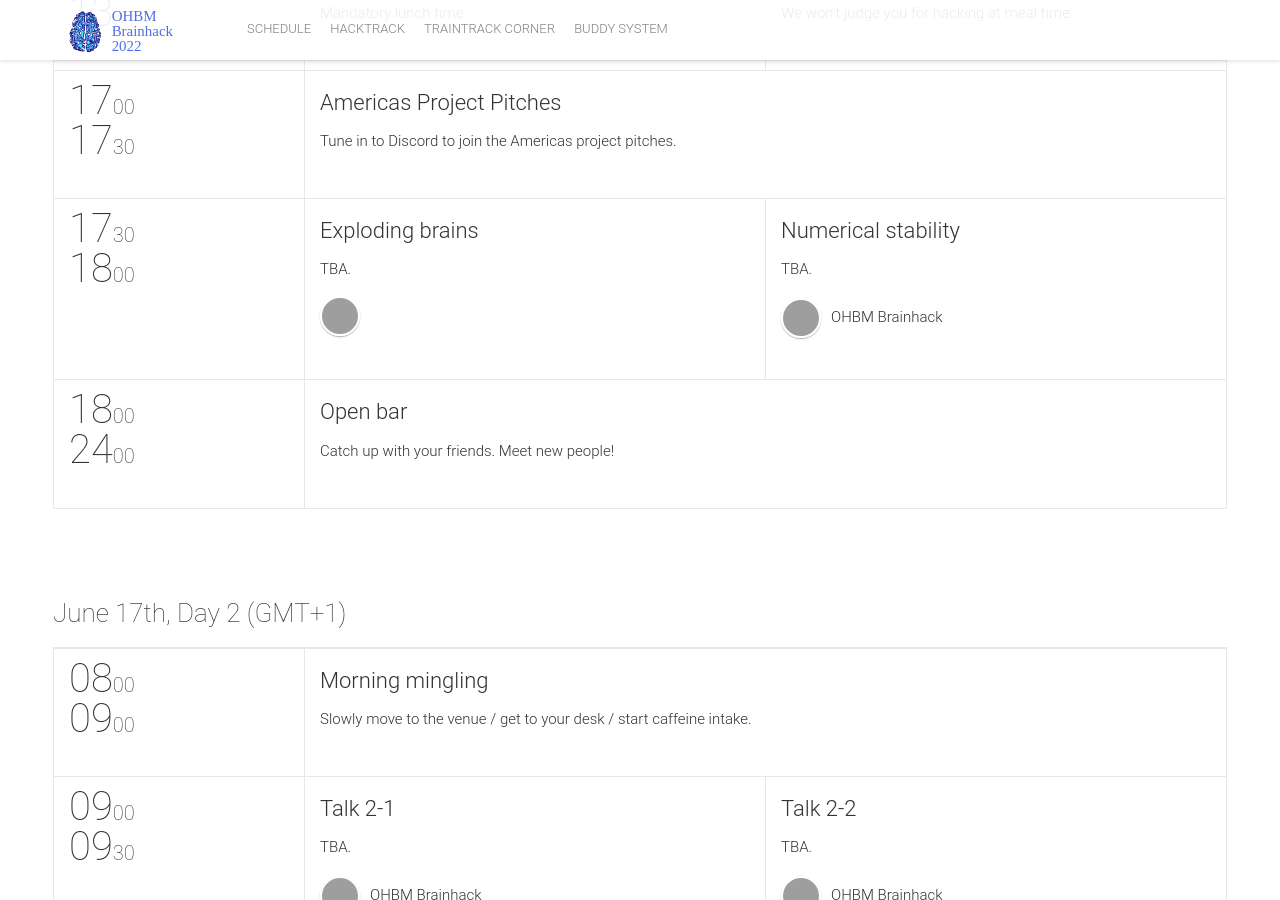
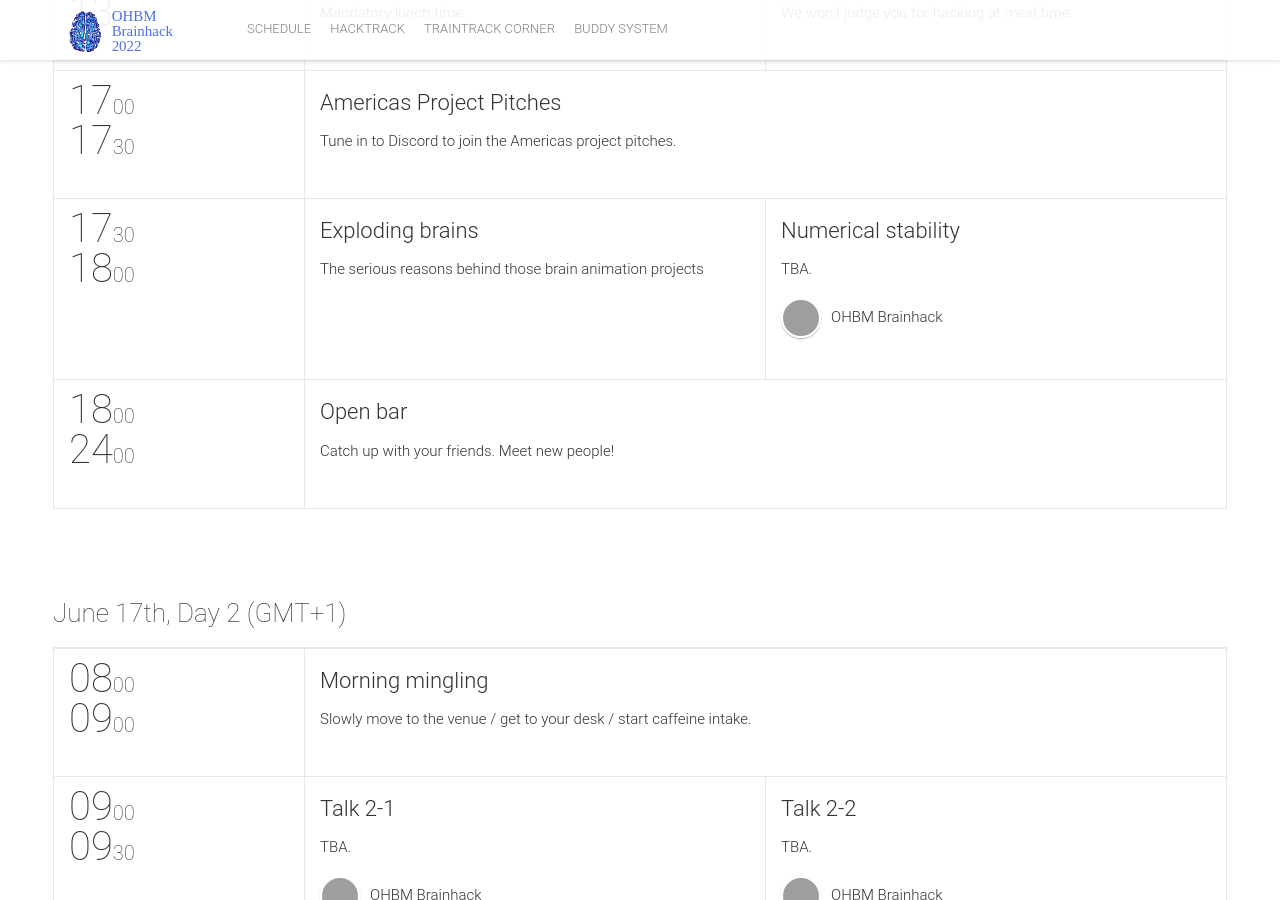
Before and after one commit to ohbm/hackathon2022, a Jekyll site: the page built from schedule/emea.html, in a window 1280 px wide and 900 px high, scrolled down 1082 px. Built offline with Jekyll 4.4.1, drawn with Linux system fonts in a browser that asks for light colours; nearby versions of some CDN libraries; grey boxes are pictures that could not be loaded.

Commit message:
Update sessions.yml
test

```diff
--- a/_data/sessions.yml
+++ b/_data/sessions.yml
@@ -200,13 +200,11 @@
   type: traintrack
   title: "Exploding brains"  # please edit this
   place: "Queen Margrat Union Main Stage / Discord"
-  description: >  # please edit this
-    TBA.
-  long_description: >  # Please edit this and keep the last line
-    TBA.
+  description: The serious reasons behind those brain animation projects
+  long_description:
     Live event for EMEA. Replay for APAC and America.
   links:
-  speakers: [Faruk] # edit speaker profile in speakers.yml and reference it here
+  speakers: []
 
 -
   id: 3021
```
